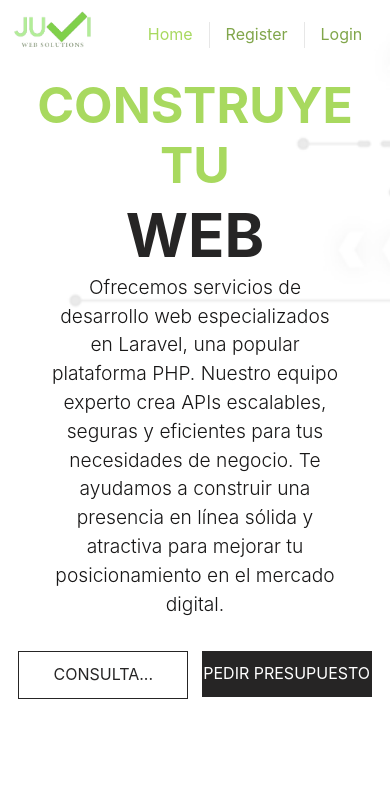
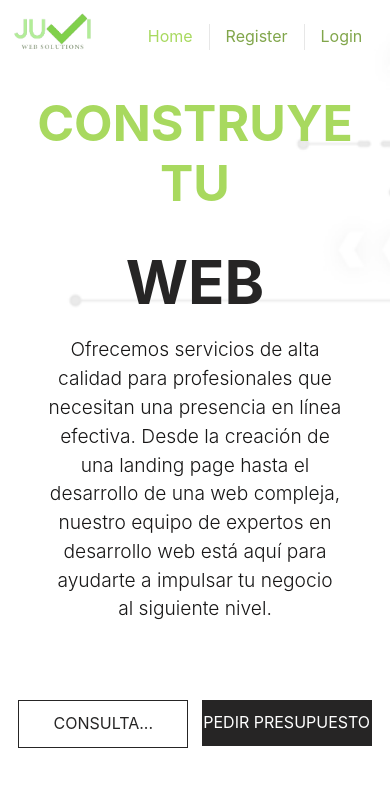
Before and after one commit to JotAlGe/juvi-front, a Vue app: page / in a window 390 px wide. Shown: the top 786 px of the page. Built offline with nearby package versions, Linux system fonts and the light colour scheme.

Commit message:
Corrección de estilos en el listado de mensajes

```diff
--- a/src/App.vue
+++ b/src/App.vue
@@ -35,7 +35,7 @@ header {
   justify-content: space-evenly;
   align-items: center;
   width: 100%;
-  max-height: 100vh;
+  max-height: 10vh;
 
   grid-row: 1 / 2;
 }
--- a/src/assets/main.css
+++ b/src/assets/main.css
@@ -1,8 +1,9 @@
 @import './base.css';
 
-body{
+body {
   min-height: 100vh;
 }
+
 #app {
   width: 100%;
   max-width: 100%;
@@ -12,7 +13,7 @@ body{
   font-weight: normal;
   display: grid;
   grid-template-columns: 1fr;
-  grid-template-rows: repeat(12, 1fr);
+  grid-template-rows: repeat(auto, 1fr);
   padding: 0 3%;
 
   background-image: url('/src/assets/images/banner-bg.png');
--- a/src/assets/style.css
+++ b/src/assets/style.css
@@ -268,7 +268,9 @@ button {
     text-align: center;
 }
 
-.banner_taital {
+.banner_taital,
+h2,
+.work_taital {
     width: 100%;
     font-size: 60px;
     color: #A8D95F;
@@ -632,14 +634,14 @@ button {
     position: relative;
 }
 
-.work_taital {
+/* .work_taital {
     width: 100%;
     float: left;
     font-size: 36px;
     color: var(--color-background);
     text-align: center;
     font-weight: 600;
-}
+} */
 
 .works_section_2 {
     width: 100%;
@@ -876,7 +878,8 @@ input.mail_text::placeholder {
         flex-direction: column;
     }
 
-    .banner_taital {
+    .banner_taital,
+    h2 {
         font-size: 50px;
     }
 
--- a/src/components/Contact.vue
+++ b/src/components/Contact.vue
@@ -1,7 +1,7 @@
 <template>
     <div class="contact_section layout_padding">
         <div class="container">
-            <h1 class="work_taital">Contacto</h1>
+            <h2 class="work_taital">Contacto</h2>
         </div>
     </div>
 
--- a/src/components/Home.vue
+++ b/src/components/Home.vue
@@ -6,11 +6,13 @@
     <div class="banner_main">
         <h1 class="banner_taital">Construye tu</h1>
         <h2 class="banner_taital_1">Web</h2>
-        <p class="banner_text">Ofrecemos servicios de desarrollo web especializados en Laravel, una popular plataforma PHP.
-            Nuestro equipo experto crea APIs escalables, seguras y eficientes para tus necesidades de negocio. Te ayudamos a
-            construir una presencia en línea sólida y atractiva para mejorar tu posicionamiento en el mercado digital. </p>
+        <p class="banner_text">
+            Ofrecemos servicios de alta calidad para profesionales que necesitan una presencia en línea efectiva. Desde la
+            creación de una landing page hasta el desarrollo de una web compleja, nuestro equipo de expertos en desarrollo
+            web está aquí para ayudarte a impulsar tu negocio al siguiente nivel.
+        </p>
         <div class="btn_main">
-            <div class="more_bt"><a href="#contact_section_2">Consulta...</a></div>
+            <div class="more_bt"><a href="#">Consulta...</a></div>
             <div class="contact_bt"><a href="#">Pedir presupuesto</a></div>
         </div>
     </div>
--- a/src/components/Messages.vue
+++ b/src/components/Messages.vue
@@ -1,13 +1,11 @@
 <template>
-    <div>
-        <h2>Mensajes</h2>
-        <p v-for="message in messages" :key="message.id">
-            Título: {{ message.title }}
-            <br>
-            Mensaje: {{ message.body }}
-            <hr>
-        </p>
-    </div>
+    <h2>Mensajes</h2>
+    <p v-for="message in messages" :key="message.id">
+        <label for="">Título:</label> {{ message.title }}
+        <br>
+        <label for="">Mensaje:</label> {{ message.body }}
+        <hr>
+    </p>
 </template>
 <script>
 export default {
@@ -34,4 +32,13 @@ export default {
     },
 }
 </script>
-<style></style>
+<style>
+label {
+    font-weight: bold;
+    color: #252626;
+}
+
+p {
+    font-weight: 400;
+}
+</style>
```
